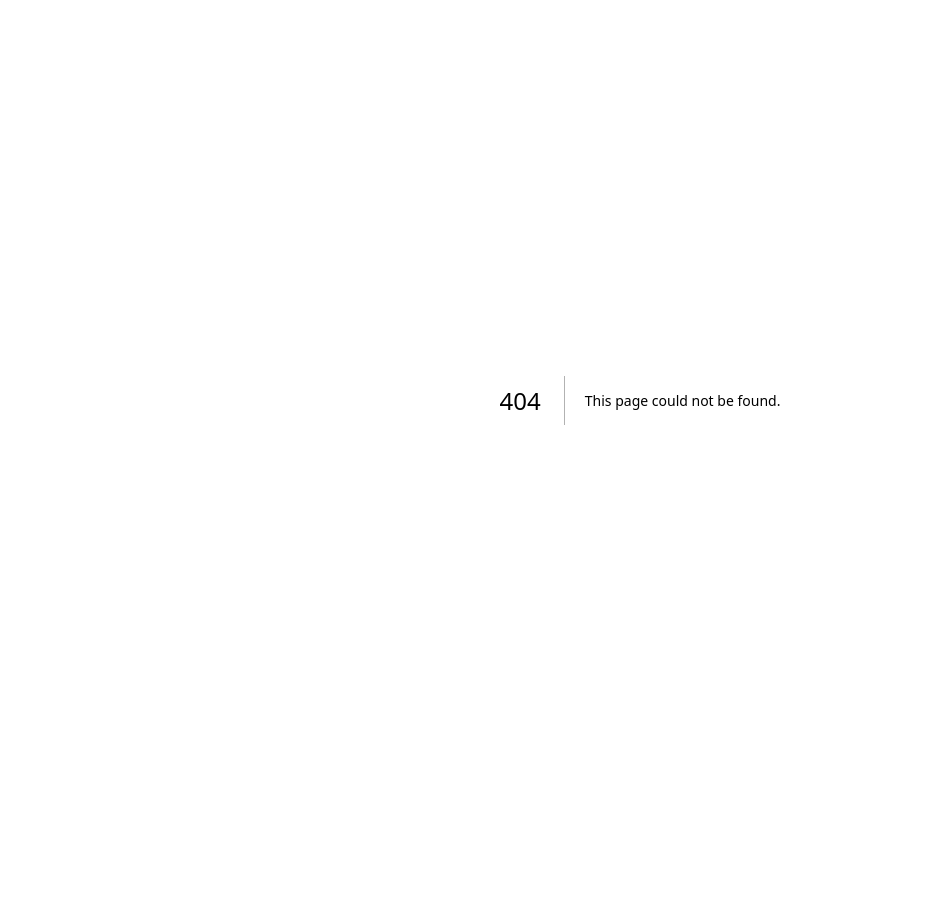
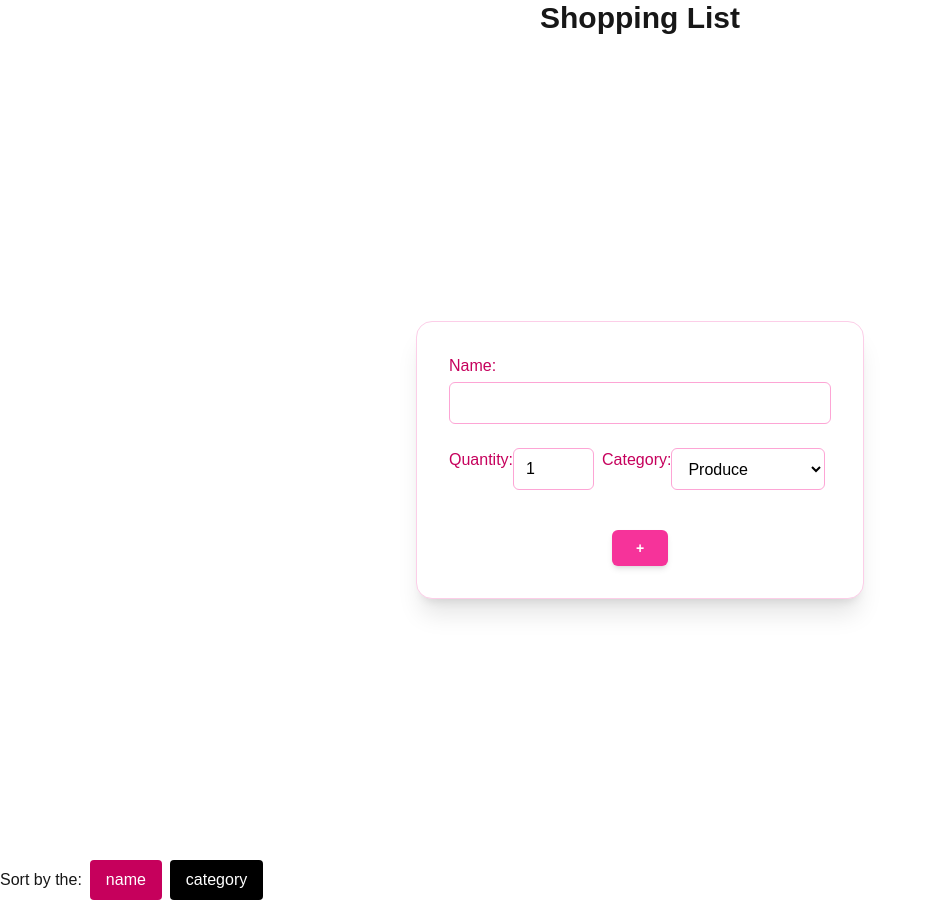
Before and after one commit to zeynepcamgoz/cprg306-assignments, a Next.js app: page /week-7 in a window 1280 px wide. Before the commit this address had no page. Shown: the top 914 px of the page, without its empty margins (0-927 px from the left). Before the commit the page ends 800 px from the top, so only its background shows below. Built offline with nearby package versions, Linux system fonts and the light colour scheme.

Commit message:
files added

```diff
--- a/app/page.js
+++ b/app/page.js
@@ -8,7 +8,8 @@ export default function Home() {
       <Link href="/week-3">week-3</Link><br></br>
       <Link href="/week-4">week-4</Link><br></br>
       <Link href="/week-5">week-5</Link><br></br>
-      <Link href="/week-6">week-6</Link>
+      <Link href="/week-6">week-6</Link><br></br>
+      <Link href="/week-7">week-7</Link>
     </main>
   );
 }
--- /dev/null
+++ b/app/week-7/Item.js
@@ -0,0 +1,9 @@
+import React from "react";
+
+export default function Item({ name, category, quantity }) {
+  return (
+    <li className=" rounded-lg border m-4 p-2 ">
+      {name} | {category} | {quantity}
+    </li>
+  );
+}
--- /dev/null
+++ b/app/week-7/Itemlist.js
@@ -0,0 +1,47 @@
+'use client'
+import Item from "./Item.js";
+import { useState } from "react";
+
+export default function ItemList({ items }) {
+  const [sortBy, setSortBy] = useState('name')
+  const sortItem = [...items].sort((a, b) => {
+    if (sortBy == "name") {
+      return a.name.localeCompare(b.name)
+    }
+    else if (sortBy === "category") {
+      return a.category.localeCompare(b.name)
+    }
+    return 0;
+  })
+  return (
+    <div>
+      <div>
+        Sort by the:
+        <button onClick={() => setSortBy("name")}
+          className={`px-4 py-2 rounded ml-2 mr-2 ${sortBy === "name"
+            ? "bg-pink-700 text-white"
+            : "bg-black dark:bg-white dark:text-black text-white"
+            }`}
+        > name
+        </button>
+        <button onClick={() => setSortBy("category")}
+          className={`px-4 py-2 rounded ${sortBy === "category"
+            ? "bg-pink-700 text-white"
+            : "bg-black dark:text-black dark:bg-white text-white "
+            }`}
+        > category
+        </button>
+      </div >
+      <ul>
+        {sortItem.map((item) => (
+          <Item
+            key={item.id}
+            name={item.name}
+            quantity={item.quantity}
+            category={item.category}
+          />
+        ))}
+      </ul>
+    </div >
+  );
+}
--- /dev/null
+++ b/app/week-7/Items.json
@@ -0,0 +1,74 @@
+[
+  {
+    "id": "1h2GJKH12gkHG31h1H",
+    "name": "milk, 4 L 🥛",
+    "quantity": 1,
+    "category": "dairy"
+  },
+  {
+    "id": "2KJH3k2j3H1k2J3K1H",
+    "name": "bread 🍞",
+    "quantity": 2,
+    "category": "bakery"
+  },
+  {
+    "id": "3h2KJH3k2j3H1k2J3",
+    "name": "eggs, dozen 🥚",
+    "quantity": 2,
+    "category": "dairy"
+  },
+  {
+    "id": "4k2J3K1H2GJKH12gk",
+    "name": "bananas 🍌",
+    "quantity": 6,
+    "category": "produce"
+  },
+  {
+    "id": "5H1h1H2KJH3k2j3H",
+    "name": "broccoli 🥦",
+    "quantity": 3,
+    "category": "produce"
+  },
+  {
+    "id": "6H1k2J3K1H2GJKH1",
+    "name": "chicken breasts, 1 kg 🍗",
+    "quantity": 1,
+    "category": "meat"
+  },
+  {
+    "id": "7gkHG31h1H2KJH3k",
+    "name": "pasta sauce 🍝",
+    "quantity": 3,
+    "category": "canned goods"
+  },
+  {
+    "id": "8j3H1k2J3K1H2GJK",
+    "name": "spaghetti, 454 g 🍝",
+    "quantity": 2,
+    "category": "dry goods"
+  },
+  {
+    "id": "9H12gkHG31h1H2KJ",
+    "name": "toilet paper, 12 pack 🧻",
+    "quantity": 1,
+    "category": "household"
+  },
+  {
+    "id": "10H3k2j3H1k2J3K1",
+    "name": "paper towels, 6 pack",
+    "quantity": 1,
+    "category": "household"
+  },
+  {
+    "id": "11k2J3K1H2GJKH12",
+    "name": "dish soap 🍽️",
+    "quantity": 1,
+    "category": "household"
+  },
+  {
+    "id": "12GJKH12gkHG31h1",
+    "name": "hand soap 🧼",
+    "quantity": 4,
+    "category": "household"
+  }
+]
--- /dev/null
+++ b/app/week-7/NewItem.js
@@ -0,0 +1,113 @@
+"use client";
+import { useState } from "react";
+
+export default function NewItem({ onAddItem }) {
+  const [name, setName] = useState("");
+  const [quantity, setQuantity] = useState(1);
+  const [category, setCategory] = useState("produce");
+
+  const updateName = (event) => {
+    setName(event.target.value);
+  };
+
+  const updateQuantity = (event) => {
+    setQuantity(event.target.value);
+  };
+
+  const updateCategory = (event) => {
+    setCategory(event.target.value);
+  };
+
+  const handleSubmit = (event) => {
+    event.preventDefault();
+    const submissionObject = {
+      id: Math.random().toString(36).substring(2, 9),
+      name,
+      quantity,
+      category,
+    };
+    onAddItem(submissionObject)
+    console.log(submissionObject);
+    setName("");
+    setQuantity(1);
+    setCategory("Produce");
+  };
+
+  const options = [
+    "Produce",
+    "Dairy",
+    "Bakery",
+    "Meat",
+    "Frozen Foods",
+    "Canned Goods",
+    "Dry Goods",
+    "Beverages",
+    "Snacks",
+    "Household",
+    "Other"
+  ]
+
+  return (
+    <div className="flex items-center justify-center h-screen bg-white-50">
+      <form
+        onSubmit={handleSubmit}
+        className="flex flex-col bg-white p-8 w-full max-w-md rounded-2xl shadow-xl border border-pink-200 space-y-6"
+      >
+        <div className="flex flex-col">
+          <label htmlFor="name" className="text-pink-700 font-medium mb-1">
+            Name:
+          </label>
+          <input
+            id="name"
+            type="text"
+            value={name}
+            onChange={updateName}
+            required
+            className="rounded-md border border-pink-300 focus:border-pink-500 focus:ring-2 focus:ring-pink-200 p-2 outline-none transition text-black"
+          />
+        </div>
+        <div className="flex">
+          <div className="flex flex-row mr-2">
+            <label htmlFor="quantity" className="text-pink-700 font-medium mb-1">
+              Quantity:
+            </label>
+            <input
+              id="quantity"
+              type="number"
+              min="1"
+              max="99"
+              value={quantity}
+              onChange={updateQuantity}
+              className="border border-pink-300 rounded-md px-3 py-2 focus:border-pink-500 focus:ring-2 focus:ring-pink-200 outline-none transition text-black"
+            />
+          </div>
+          <div className="flex flex-row">
+            <label htmlFor="category" className="text-pink-700 font-medium mb-1">
+              Category:
+            </label>
+            <select
+              id="category"
+              value={category}
+              onChange={updateCategory}
+              className="border border-pink-300 rounded-md px-3 py-2 focus:border-pink-500 focus:ring-2 focus:ring-pink-200 outline-none transition text-black"
+            >
+              {options.map((optId) => (
+                <option key={optId} value={optId}>
+                  {optId}
+                </option>
+              ))}
+            </select>
+          </div>
+        </div>
+        <div className="flex justify-center pt-4">
+          <button
+            type="submit"
+            className="text-white px-6 py-2 text-sm font-semibold rounded-md bg-pink-500 hover:bg-pink-600 transition shadow-md"
+          >
+            +
+          </button>
+        </div>
+      </form>
+    </div>
+  );
+}
--- /dev/null
+++ b/app/week-7/page.js
@@ -0,0 +1,24 @@
+'use client'
+import { useState } from "react";
+import Items from "./Items.json"
+import NewItem from "./NewItem";
+import Item from "./Item";
+import ItemList from "./Itemlist";
+
+export default function Page() {
+  const [items, setItems] = useState(Items);
+
+  const handleAddItem = (newItem) => {
+    setItems((lastItem) => [...lastItem, newItem]);
+  };
+
+  return (
+    <main >
+      <h1 className="text-3xl font-bold mb-6 text-center">
+        Shopping List
+      </h1>
+      <NewItem onAddItem={handleAddItem} />
+      <ItemList items={Items} />
+    </main>
+  );
+}
```
